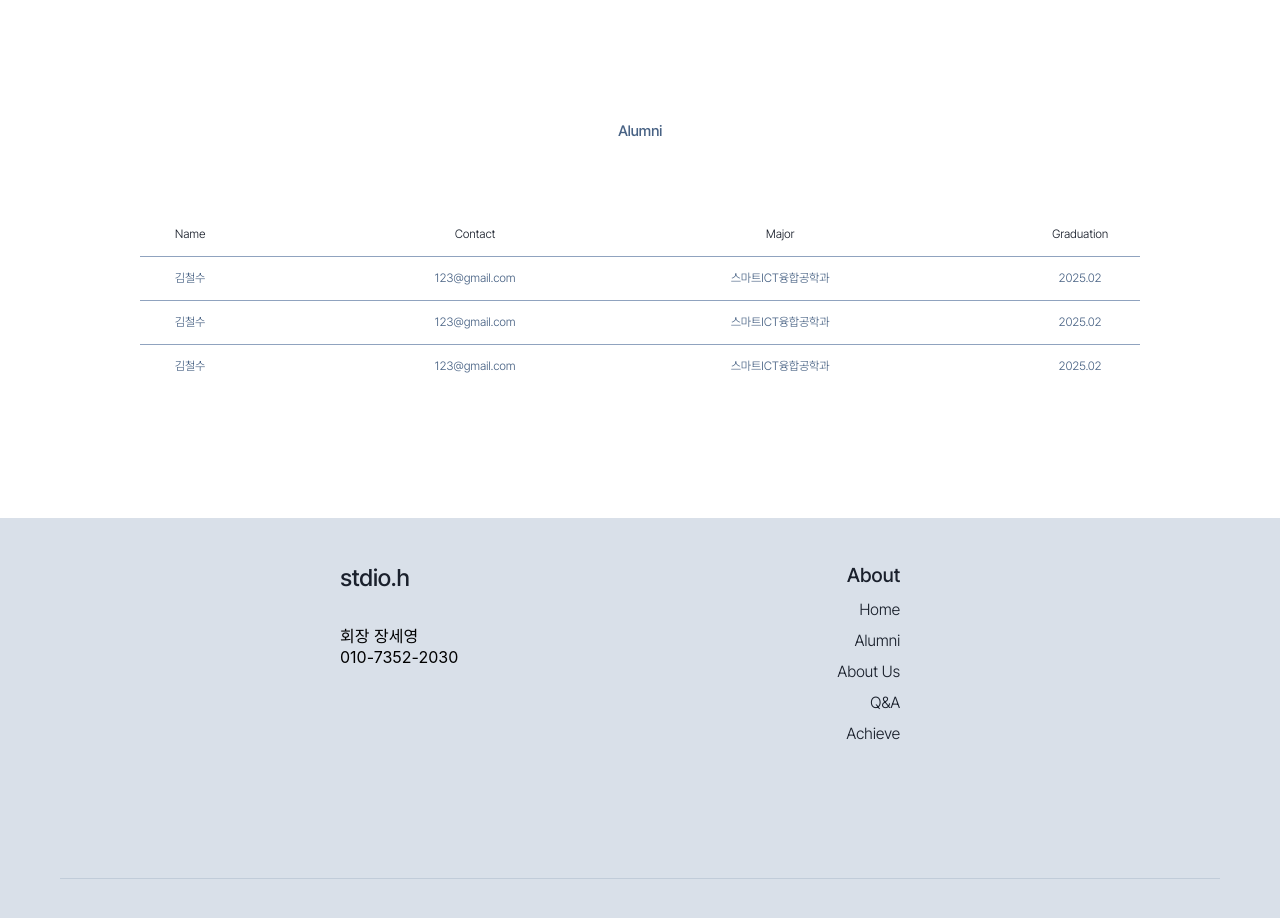
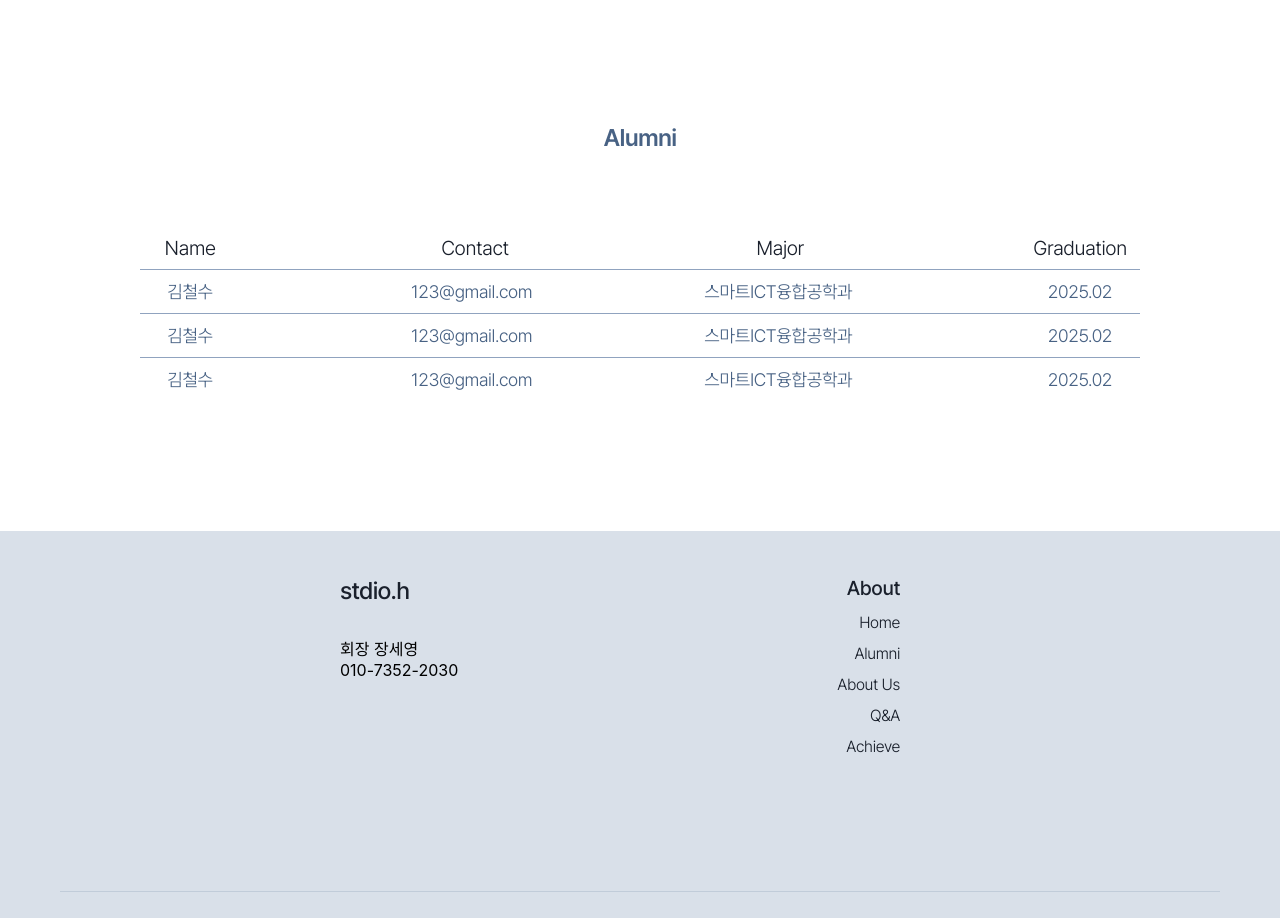
Before and after one commit to afterglow-code/seoultech_stdio.h, a React (Create React App) app: page / in a window 1280 px wide. Shown: the part 1480-2398 px from the top of the page. Built offline with nearby package versions, Linux system fonts and the light colour scheme.

Commit message:
빠진부분 수정

```diff
--- a/src/pages/Home.scss
+++ b/src/pages/Home.scss
@@ -122,6 +122,7 @@
     height: 20px;
     width: 20px;
 }
+
 //alumni 시작
 .pc-Alumni{
     position: relative;
@@ -137,12 +138,21 @@
 }
 
 .pc-Alumni-head{
-    font-size: 15px;
+    font-size: 24px;
     letter-spacing: -0.03em;
     line-height: 150%;
-    font-weight: 500;
+    font-weight: 600;
     font-family: 'Pretendard Variable';
     color: #486284;
+    text-align: center;
+}
+
+.te{
+    font-size: 20px;
+    letter-spacing: -0.02em;
+    line-height: 150%;
+    font-family: 'Pretendard Variable';
+    color: #1a202c;
     text-align: center;
 }
 
@@ -172,12 +182,23 @@
     color: #486284;
     text-align: center;
     display: grid;
-    grid-template-columns: 100px 130px 140px 120px;
+    grid-template-columns: 100px 130px 150px 120px;
     align-items: center;
     justify-content: space-between;
     border-top: 1px solid #90a3bf;
 }
 
+.pc-Alumni-info-text{
+    font-size: 18px;
+    letter-spacing: -0.02em;
+    line-height: 150%;
+    font-weight: 300;
+    font-family: 'Pretendard Variable';
+    color: #486284;
+    text-align: center;
+}
+
+////////////////////
 //모바일 시작
 .Mob-Main{
     height: 815px;
```
